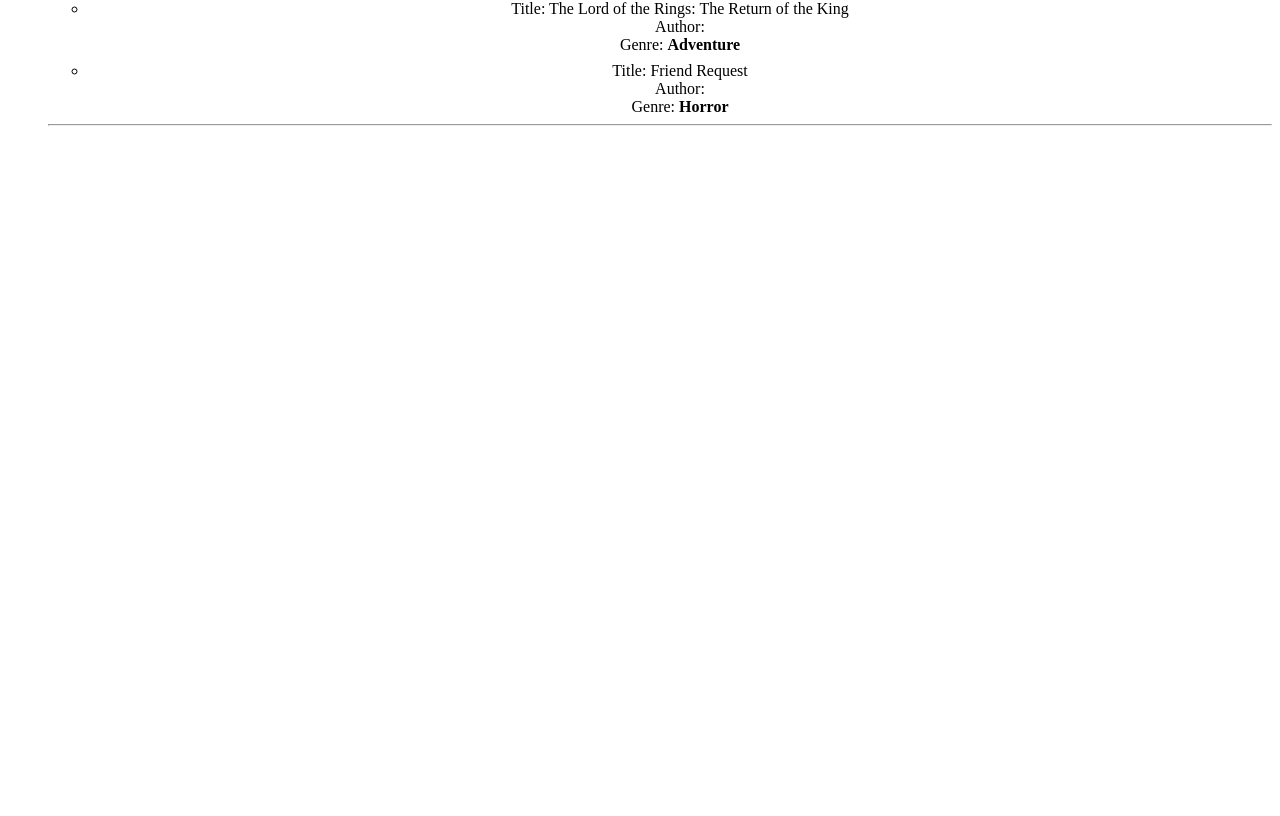
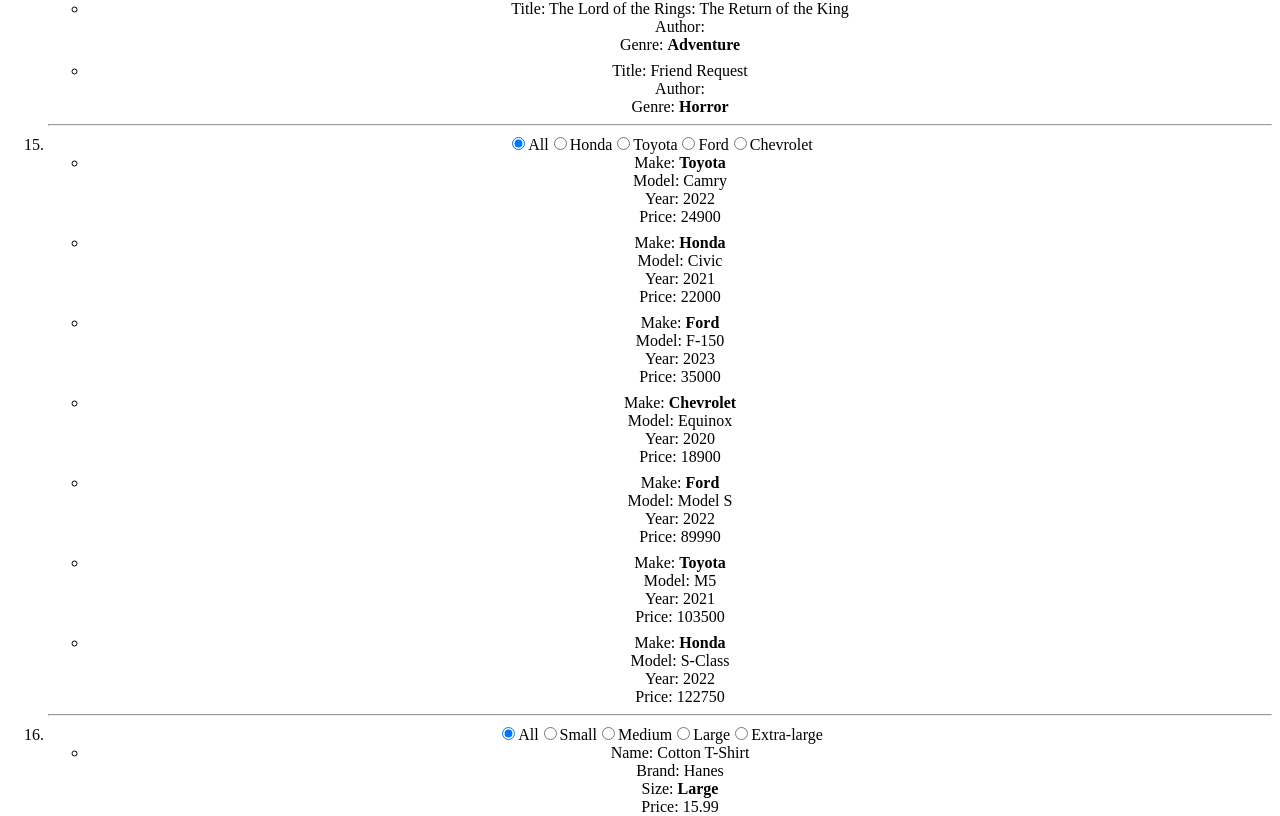
Before and after one commit to yash-purkar/practice-sets-react, a React (Create React App) app: page / in a window 1280 px wide. Shown: the part 2044-2860 px from the top of the page. Before the commit the page ends 2186 px from the top, so only its background shows below. Built offline with nearby package versions, Linux system fonts and the light colour scheme.

Commit message:
done filter questions

```diff
--- a/src/FilterWithReact/Components/Cars.jsx
+++ b/src/FilterWithReact/Components/Cars.jsx
@@ -1,7 +1,39 @@
-import React from 'react'
+import React, { useState } from 'react'
 
-export const Cars = () => {
+export const Cars = ({ carsData }) => {
+  const [selectedMake, setSelectedMake] = useState("All");
+
+  const filteredMakes = selectedMake === "All" ? carsData : carsData.filter(({ make }) => selectedMake === make);
+
+  const makes = ["All", "Honda", "Toyota", "Ford", "Chevrolet"]
   return (
-    <div>Cars</div>
+    <>
+      <form>
+        {
+          makes.map(make => {
+            return (
+              <label>
+                <input type="radio" name="car" value={make} checked={selectedMake === make} onChange={(e) => setSelectedMake(e.target.value)} />
+                {make}
+              </label>
+            )
+          })
+        }
+      </form>
+      <ul>
+        {
+          filteredMakes.map(({ make, model, year, price }) => {
+            return (
+              <li>
+                <div>Make: <strong>{make}</strong></div>
+                <div>Model: {model}</div>
+                <div>Year: {year}</div>
+                <div>Price: {price}</div>
+              </li>
+            )
+          })
+        }
+      </ul>
+    </>
   )
 }
--- /dev/null
+++ b/src/FilterWithReact/Components/Cloths.jsx
@@ -0,0 +1,37 @@
+import React, { useState } from 'react'
+
+export const Cloths = ({ cloths }) => {
+  const [selectedSize, setSelectedSize] = useState("All")
+  const filteredSizes = selectedSize === "All" ? cloths : cloths.filter(({ size }) => size === selectedSize);
+  const sizes = ["All", "Small", "Medium", "Large", "Extra-large"]
+  return (
+    <>
+      <form>
+        {
+          sizes.map(size => {
+            return (
+              <label>
+                <input type="radio" value={size} name="cloth" checked={size === selectedSize} onChange={(e) => setSelectedSize(e.target.value)} />
+                {size}
+              </label>
+            )
+          })
+        }
+      </form>
+      <ul>
+        {
+          filteredSizes.map(({ name, brand, size, price }) => {
+            return (
+              <li>
+                <div>Name: {name}</div>
+                <div>Brand: {brand}</div>
+                <div>Size: <strong>{size}</strong></div>
+                <div>Price: {price}</div>
+              </li>
+            )
+          })
+        }
+      </ul>
+    </>
+  )
+}
--- a/src/FilterWithReact/Data.jsx
+++ b/src/FilterWithReact/Data.jsx
@@ -109,3 +109,22 @@
   { id: 8, name: 'Suave', gender: 'unisex' },
   { id: 9, name: 'Tresemme', gender: 'unisex' },
 ];
+
+export const cars = [
+  { make: "Toyota", model: "Camry", year: 2022, price: 24900 },
+  { make: "Honda", model: "Civic", year: 2021, price: 22000 },
+  { make: "Ford", model: "F-150", year: 2023, price: 35000 },
+  { make: "Chevrolet", model: "Equinox", year: 2020, price: 18900 },
+  { make: "Ford", model: "Model S", year: 2022, price: 89990 },
+  { make: "Toyota", model: "M5", year: 2021, price: 103500 },
+  { make: "Honda", model: "S-Class", year: 2022, price: 122750 }
+];
+
+export const clothes = [
+  { name: "Cotton T-Shirt", brand: "Hanes", size: "Large", price: 15.99 },
+  { name: "Slim-Fit Jeans", brand: "Levi's", size: "Small", price: 79.50 },
+  { name: "Hooded Sweatshirt", brand: "Champion", size: "Extra-large", price: 35.99 },
+  { name: "Athletic Shorts", brand: "Nike", size: "Small", price: 25.00 },
+  { name: "Polo Shirt", brand: "Ralph Lauren", size: "Medium", price: 89.50 },
+  { name: "Sweater", brand: "Tommy Hilfiger", size: "Large", price: 69.99 }
+];
--- a/src/FilterWithReact/Questions.jsx
+++ b/src/FilterWithReact/Questions.jsx
@@ -1,4 +1,4 @@
-import { Question1, Question2, Question3, Question4, Question5, Question6, Question7, Question8, Question9, Question10, Question11, Question12, Question13, Question14 } from "./Set4"
+import { Question1, Question2, Question3, Question4, Question5, Question6, Question7, Question8, Question9, Question10, Question11, Question12, Question13, Question14, Question15, Question16 } from "./Set4"
 
 
 export const Questions = () => {
@@ -36,6 +36,10 @@
       <hr />
       <li><Question14 /></li>
       <hr />
+      <li><Question15 /></li>
+      <hr />
+      <li><Question16 /></li>
+      <hr />
     </ol>
   )
 }
```
Also changed, not shown: src/FilterWithReact/Set4.jsx (+7 -2 lines).
